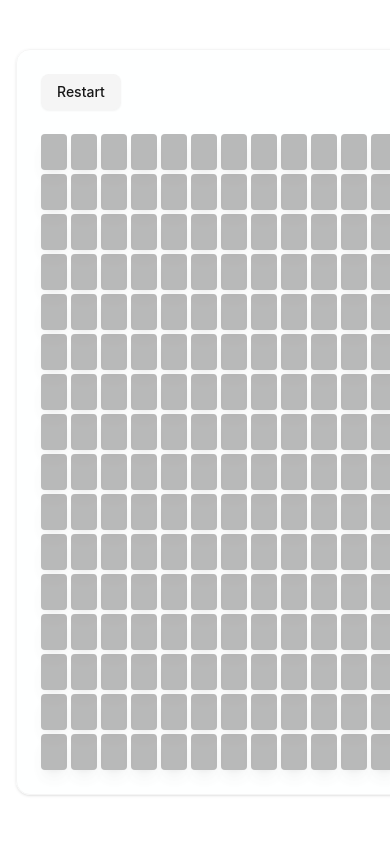
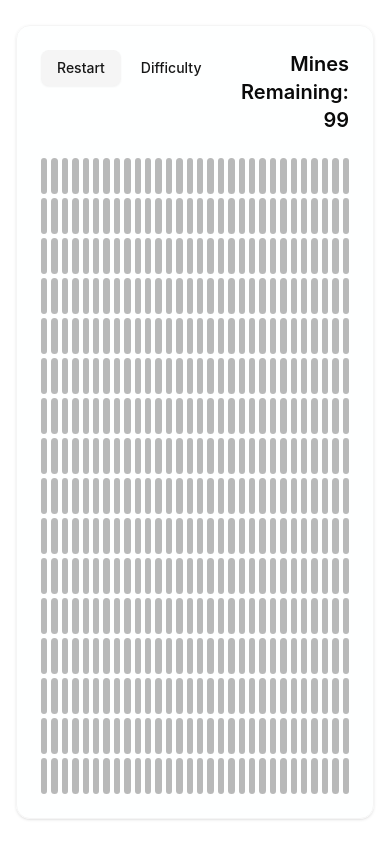
Before and after one commit to jktjia/empty-games, a React (Vite) app: page /empty-games/minesweeper in a window 390 px wide. Built offline with nearby package versions, Linux system fonts and the light colour scheme.

Commit message:
feat: difficulty settings

```diff
--- a/package.json
+++ b/package.json
@@ -16,6 +16,7 @@
     "@hookform/resolvers": "^5.2.2",
     "@radix-ui/react-dialog": "^1.1.15",
     "@radix-ui/react-label": "^2.1.7",
+    "@radix-ui/react-radio-group": "^1.3.8",
     "@radix-ui/react-select": "^2.2.6",
     "@radix-ui/react-slot": "^1.2.3",
     "@tailwindcss/vite": "^4.1.13",
--- a/src/components/game-content.tsx
+++ b/src/components/game-content.tsx
@@ -9,6 +9,9 @@
   DialogTrigger,
 } from './ui/dialog'
 import type { ReactNode } from 'react'
+import { Difficulty } from '@/lib/types'
+import { RadioGroup, RadioGroupItem } from './ui/radio-group'
+import { Label } from './ui/label'
 
 export default function GameContent({
   gameName,
@@ -16,6 +19,8 @@
   scoreText,
   restart,
   isGameOver,
+  difficulty,
+  setDifficulty,
   gameOverMessage,
   children,
 }: {
@@ -24,6 +29,8 @@
   scoreText?: string
   restart: () => void
   isGameOver?: boolean
+  difficulty?: Difficulty
+  setDifficulty?: (d: Difficulty) => void
   gameOverMessage?: string
   children?: ReactNode
 }) {
@@ -37,6 +44,44 @@
         >
           Restart
         </Button>
+        {difficulty && setDifficulty && (
+          <Dialog>
+            <DialogTrigger asChild>
+              <Button variant="link">Difficulty</Button>
+            </DialogTrigger>
+            <DialogContent className="sm:max-w-md">
+              <DialogHeader>
+                <DialogTitle>Difficulty</DialogTitle>
+              </DialogHeader>
+              <RadioGroup
+                value={difficulty.toString()}
+                onValueChange={(v) => setDifficulty(parseInt(v) as Difficulty)}
+              >
+                <div className="flex items-center space-x-2">
+                  <RadioGroupItem
+                    value={Difficulty.BEGINNER.toString()}
+                    id="beginner"
+                  />
+                  <Label htmlFor="beginner">Beginner</Label>
+                </div>
+                <div className="flex items-center space-x-2">
+                  <RadioGroupItem
+                    value={Difficulty.INTERMEDIATE.toString()}
+                    id="intermediate"
+                  />
+                  <Label htmlFor="intermediate">Intermediate</Label>
+                </div>
+                <div className="flex items-center space-x-2">
+                  <RadioGroupItem
+                    value={Difficulty.EXPERT.toString()}
+                    id="expert"
+                  />
+                  <Label htmlFor="expert">Expert</Label>
+                </div>
+              </RadioGroup>
+            </DialogContent>
+          </Dialog>
+        )}
         {rules && (
           <Dialog>
             <DialogTrigger asChild>
--- /dev/null
+++ b/src/components/ui/radio-group.tsx
@@ -0,0 +1,43 @@
+import * as React from "react"
+import * as RadioGroupPrimitive from "@radix-ui/react-radio-group"
+import { CircleIcon } from "lucide-react"
+
+import { cn } from "@/lib/utils"
+
+function RadioGroup({
+  className,
+  ...props
+}: React.ComponentProps<typeof RadioGroupPrimitive.Root>) {
+  return (
+    <RadioGroupPrimitive.Root
+      data-slot="radio-group"
+      className={cn("grid gap-3", className)}
+      {...props}
+    />
+  )
+}
+
+function RadioGroupItem({
+  className,
+  ...props
+}: React.ComponentProps<typeof RadioGroupPrimitive.Item>) {
+  return (
+    <RadioGroupPrimitive.Item
+      data-slot="radio-group-item"
+      className={cn(
+        "border-input text-primary focus-visible:border-ring focus-visible:ring-ring/50 aria-invalid:ring-destructive/20 dark:aria-invalid:ring-destructive/40 aria-invalid:border-destructive dark:bg-input/30 aspect-square size-4 shrink-0 rounded-full border shadow-xs transition-[color,box-shadow] outline-none focus-visible:ring-[3px] disabled:cursor-not-allowed disabled:opacity-50",
+        className
+      )}
+      {...props}
+    >
+      <RadioGroupPrimitive.Indicator
+        data-slot="radio-group-indicator"
+        className="relative flex items-center justify-center"
+      >
+        <CircleIcon className="fill-primary absolute top-1/2 left-1/2 size-2 -translate-x-1/2 -translate-y-1/2" />
+      </RadioGroupPrimitive.Indicator>
+    </RadioGroupPrimitive.Item>
+  )
+}
+
+export { RadioGroup, RadioGroupItem }
--- a/src/hooks/use-empty-context.ts
+++ b/src/hooks/use-empty-context.ts
@@ -1,7 +1,7 @@
 import { useCallback, useContext, useEffect, useState } from "react"
 import { toast } from "sonner"
 import type { UseNavigateResult } from "@tanstack/react-router"
-import { abandonedMessages } from "@/lib/messages"
+// import { abandonedMessages } from "@/lib/messages"
 import { EmptyContext } from "@/components/providers/empty-provider"
 
 const timeoutModifier = 1
@@ -27,16 +27,19 @@
     const afkMessage = useCallback(() => {
         const now = new Date()
         const diff = now.valueOf() - lastActivity.valueOf()
-        console.log("last activity: %d minutes ago", diff / (60 * 1000) * timeoutModifier)
+        console.log("last activity: %d minutes ago", diff / (60 * 1000))
         if (diff < 5 * 60 * 1000 * timeoutModifier) {
             const id = setTimeout(afkMessage, (5 * 60 * 1000 - diff) * timeoutModifier)
             setTimeoutId(id)
             console.log("timeout reset")
         } else {
             setAbandoned(a => {
-                const message = abandonedMessages[Math.min(a, abandonedMessages.length - 1)]
-                toast(message.title, {
-                    description: message.description
+                // const message = abandonedMessages[Math.min(a, abandonedMessages.length - 1)]
+                // toast(message.title, {
+                //     description: message.description
+                // })
+                toast('Where did you go?', {
+                    description: `last activity: ${Math.floor(diff / (60 * 1000))} minutes, ${Math.floor((diff / 1000) % 60)} seconds ago`
                 })
                 return a + 1
             })
--- a/src/hooks/use-merge-game/index.ts
+++ b/src/hooks/use-merge-game/index.ts
@@ -1,10 +1,27 @@
 import { useCallback, useMemo, useState } from "react"
 import { addNewTile, emptyTiles, initTiles, sameTiles, slideDown, slideLeft, slideRight, slideUp } from "./helpers"
+import { decrypt, encrypt } from "@/lib/utils"
+
+interface MergeGameState {
+    score: number
+    tiles: number[][]
+}
 
 export default function useMergeGame() {
-    const [tiles, setTiles] = useState<number[][]>(initTiles())
+    const [tiles, setTiles] = useState<number[][]>(() => {
+        const localMines = localStorage.getItem('merge-game')
+        return localMines ? JSON.parse(decrypt(localMines))['tiles'] : initTiles()
+    })
     const [turns, setTurns] = useState<number>(0)
-    const [score, setScore] = useState<number>(0)
+    const [score, setScore] = useState<number>(() => {
+        const localMines = localStorage.getItem('merge-game')
+        return localMines ? JSON.parse(decrypt(localMines))['score'] : 0
+    })
+
+    const updateLocal = (state: MergeGameState) => {
+        const strState = encrypt(JSON.stringify(state))
+        localStorage.setItem('merge-game', strState)
+    }
 
     const isGameOver = useMemo(() => {
         let gameOver = emptyTiles(tiles) == 0
@@ -21,6 +38,7 @@
             setTurns(n => !sameTiles(t, newTiles) ? n + 1 : n)
             return !sameTiles(t, newTiles) ? addNewTile(newTiles) : t
         })
+        updateLocal({ tiles: newTiles, score: score + s })
     }, [setScore, setTurns, setTiles])
 
     const up = () => {
--- a/src/hooks/use-minesweeper/index.ts
+++ b/src/hooks/use-minesweeper/index.ts
@@ -1,34 +1,54 @@
-import { useCallback, useState } from "react";
+import { useCallback, useEffect, useState } from "react";
 import { initMines, initTiles, revealTile } from "./helpers";
 import { MineTileState } from "@/lib/types";
 import { decrypt, encrypt } from "@/lib/utils";
+import type { MinesweeperSettings } from "@/lib/types";
 
 interface MinesweeperState {
     mines?: number[][]
     tiles: MineTileState[][]
+    width: number
+    height: number
+    mineCount: number
 }
 
 export default function useMinesweeper({
     width = 30,
     height = 16,
     mineCount = 99
-}: {
-    width?: number,
-    height?: number,
-    mineCount?: number
-}) {
+}: MinesweeperSettings) {
     const [mines, setMines] = useState<number[][] | undefined>(() => {
         const localMines = localStorage.getItem('minesweeper')
-        return localMines ? JSON.parse(decrypt(localMines))['mines'] : undefined
+        const matchingSettings = (
+            localMines &&
+            JSON.parse(decrypt(localMines))['width'] == width &&
+            JSON.parse(decrypt(localMines))['height'] == height &&
+            JSON.parse(decrypt(localMines))['mineCount'] == mineCount
+        )
+        return localMines && matchingSettings ? JSON.parse(decrypt(localMines))['mines'] : undefined
     })
     const [tiles, setTiles] = useState<MineTileState[][]>(() => {
         const localMines = localStorage.getItem('minesweeper')
-        if (localMines) {
-            console.log(JSON.parse(decrypt(localMines))['tiles'])
-        }
-        return localMines ? JSON.parse(decrypt(localMines))['tiles'] : initTiles(width, height)
+        const matchingSettings = (
+            localMines &&
+            JSON.parse(decrypt(localMines))['width'] == width &&
+            JSON.parse(decrypt(localMines))['height'] == height &&
+            JSON.parse(decrypt(localMines))['mineCount'] == mineCount
+        )
+        return localMines && matchingSettings ? JSON.parse(decrypt(localMines))['tiles'] : initTiles(width, height)
     })
     const [turns, setTurns] = useState<number>(0)
+
+    useEffect(() => {
+        const invalidTiles = tiles.length != height || tiles.some(r => r.length != width)
+        const invalidMines = mines && (mines.length != height || mines.some(r => r.length != width) || mines.flatMap(m => m).filter(t => t == -1).length != mineCount)
+        if (invalidTiles || invalidMines) {
+            setMines(undefined)
+            const newTiles = initTiles(width, height)
+            setTiles(newTiles)
+            updateLocal({ mines: undefined, tiles: newTiles, width, height, mineCount })
+        }
+    })
 
     const updateLocal = (state: MinesweeperState) => {
         const strState = encrypt(JSON.stringify(state))
@@ -39,9 +59,9 @@
         setMines(undefined)
         const newTiles = initTiles(width, height)
         setTiles(newTiles)
-        updateLocal({ mines: undefined, tiles: newTiles })
+        updateLocal({ mines: undefined, tiles: newTiles, width, height, mineCount })
         console.log(turns)
-    }, [setMines, setTiles, updateLocal, turns])
+    }, [width, height, mineCount, setMines, setTiles, updateLocal, turns])
 
     const flag = useCallback((x: number, y: number) => {
         if (mines) {
@@ -54,8 +74,8 @@
                 setTurns(t => t + 1)
             }
         }
-        updateLocal({ mines: mines, tiles: tiles })
-    }, [mines, tiles, setTurns, updateLocal])
+        updateLocal({ mines: mines, tiles: tiles, width, height, mineCount })
+    }, [width, height, mineCount, mines, tiles, setTurns, updateLocal])
 
     const reveal = useCallback((x: number, y: number) => {
         if (!mines) {
@@ -64,14 +84,14 @@
             const newTiles = revealTile(x, y, height, width, newMines, tiles)
             setTiles(newTiles)
             setTurns(t => t + 1)
-            updateLocal({ mines: newMines, tiles: newTiles })
+            updateLocal({ mines: newMines, tiles: newTiles, width, height, mineCount })
         } else {
             const newTiles = revealTile(x, y, height, width, mines, tiles)
             setTiles(newTiles)
             setTurns(t => t + 1)
-            updateLocal({ mines: mines, tiles: newTiles })
+            updateLocal({ mines: mines, tiles: newTiles, width, height, mineCount })
         }
-    }, [height, width, mines, tiles, setTiles, setTurns, updateLocal])
+    }, [height, width, mineCount, mines, tiles, setTiles, setTurns, updateLocal])
 
     const remaining = useCallback(() => {
         return mineCount - tiles.flatMap(t => t).filter(t => t == MineTileState.FLAG).length
@@ -92,8 +112,6 @@
     }, [isGameLost, isGameWon])
 
     return {
-        width,
-        height,
         mines,
         tiles,
         flag,
--- a/src/lib/types.ts
+++ b/src/lib/types.ts
@@ -1,3 +1,15 @@
+export interface MinesweeperSettings {
+    width?: number,
+    height?: number,
+    mineCount?: number
+}
+
 export enum MineTileState {
     FLAG, SEEN, NOT_SEEN
 }
+
+export enum Difficulty {
+    BEGINNER,
+    INTERMEDIATE,
+    EXPERT,
+}
--- a/src/pages/minesweeper.tsx
+++ b/src/pages/minesweeper.tsx
@@ -1,15 +1,44 @@
 import { Bomb, FlagTriangleRight, X } from 'lucide-react'
 import { Button } from '../components/ui/button'
-import type { ReactNode } from 'react'
+import { useMemo, useState, type ReactNode } from 'react'
 import useEmptyContext from '@/hooks/use-empty-context'
 import useMinesweeper from '@/hooks/use-minesweeper'
 import { MineTileState } from '@/lib/types'
 import { cn } from '@/lib/utils'
 import GameContent from '@/components/game-content'
 import { gradient } from '@/lib/colors'
+import { Difficulty } from '@/lib/types'
+import type { MinesweeperSettings } from '@/lib/types'
+
+interface ColsSettings extends MinesweeperSettings {
+  gridCols: string
+}
+
+const difficultySettings: Record<Difficulty, ColsSettings> = {
+  [Difficulty.BEGINNER]: {
+    gridCols: 'grid-cols-9',
+    width: 9,
+    height: 9,
+    mineCount: 10,
+  },
+  [Difficulty.INTERMEDIATE]: {
+    gridCols: 'grid-cols-16',
+    width: 16,
+    height: 16,
+    mineCount: 40,
+  },
+  [Difficulty.EXPERT]: {
+    gridCols: 'grid-cols-30',
+    width: 30,
+    height: 16,
+    mineCount: 99,
+  },
+}
 
 export default function Minesweeper() {
   const { updateActivity } = useEmptyContext()
+  const [difficulty, setDifficulty] = useState<Difficulty>(Difficulty.EXPERT)
+  const settings = useMemo(() => difficultySettings[difficulty], [difficulty])
   const {
     tiles,
     mines,
@@ -19,7 +48,7 @@
     isGameOver,
     restart,
     remaining,
-  } = useMinesweeper({})
+  } = useMinesweeper(settings)
 
   const handleClick = (
     e: React.MouseEvent<HTMLButtonElement, MouseEvent>,
@@ -46,11 +75,14 @@
       restart={restart}
       // gameName="Minesweeper"
       // rules="minesweeper rules here"
+      difficulty={difficulty}
+      setDifficulty={setDifficulty}
       scoreText={`Mines Remaining: ${remaining()}`}
     >
       <div
         className={cn(
-          'grid grid-cols-30 gap-1 transition-all max-h-full min-w-4xl',
+          'grid gap-1 transition-all max-h-full min-w-fit',
+          difficultySettings[difficulty].gridCols,
           isGameOver() ? 'opacity-50' : '',
         )}
       >
```
Also changed, not shown: 1 other file (tests, documents, lock files or other folders).
